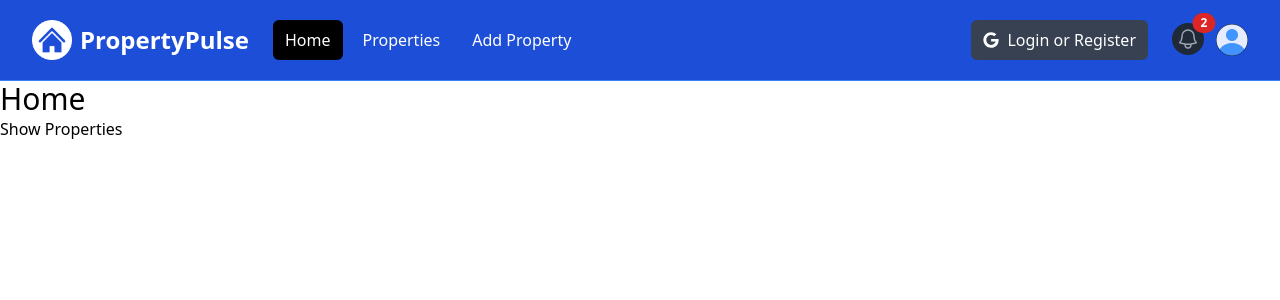
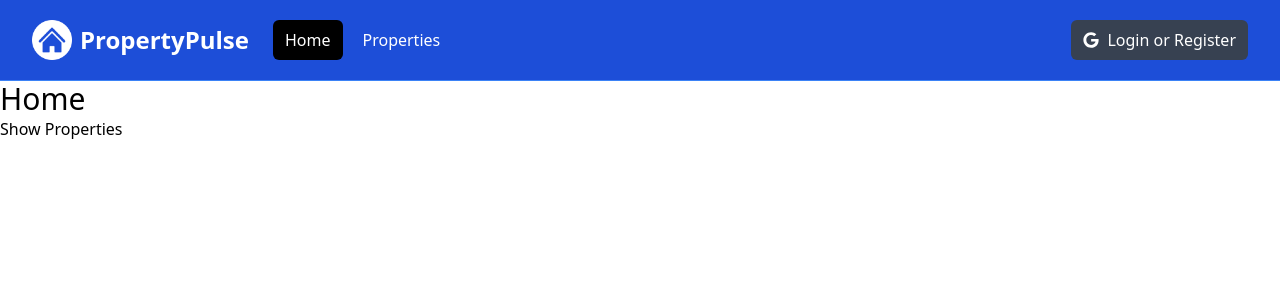
Before and after one commit to ShashwatHTS/Issue_tracker, a Next.js app in the folder property-pulse/: page / in a window 1280 px wide. Shown: the top 300 px of the page. Built offline with nearby package versions, Linux system fonts and the light colour scheme.

Commit message:
navbar navigation is done for now

```diff
--- a/property-pulse/components/Navbar.jsx
+++ b/property-pulse/components/Navbar.jsx
@@ -5,11 +5,15 @@
 import logo from "@/assets/images/logo-white.png"
 import profileDefault from "@/assets/images/profile.png"
 import { FaGoogle } from 'react-icons/fa'
+import { usePathname } from 'next/navigation'
 
 
 const Navbar = () => {
   const [isMobileMenuOpen, setIsMobileMenuOpen] = useState(false);
   const [isProfleMenuOpen, setIsProfileMenuOpen] = useState(false);
+  const [isLoggedIn, setIsLoggedIn] = useState(false);
+
+  const pathname = usePathname()
 
   return (
     <>
@@ -65,21 +69,24 @@
                 <div className="flex space-x-2">
                   <Link
                     href="/"
-                    className="text-white bg-black hover:bg-gray-900 hover:text-white rounded-md px-3 py-2"
+                    className={`${pathname === '/' ? `bg-black ` : ''}text-white hover:bg-gray-900 hover:text-white rounded-md px-3 py-2`}
                   >Home</Link>
                   <Link
                     href="/properties"
-                    className="text-white hover:bg-gray-900 hover:text-white rounded-md px-3 py-2"
+                    className={`${pathname === '/properties' ? `bg-black ` : ''}text-white hover:bg-gray-900 hover:text-white rounded-md px-3 py-2`}
                   >Properties</Link>
+                  {isLoggedIn && (
                     <Link
                       href="/properties/add"
-                    className="text-white hover:bg-gray-900 hover:text-white rounded-md px-3 py-2"
+                      className={`${pathname === '/properties/add' ? `bg-black ` : ''}text-white hover:bg-gray-900 hover:text-white rounded-md px-3 py-2`}
                     >Add Property</Link>
+                  )}
                 </div>
               </div>
             </div>
 
             {/* <!-- Right Side Menu (Logged Out) --> */}
+            {!isLoggedIn && (
               <div className="hidden md:block md:ml-6">
                 <div className="flex items-center">
                   <button
@@ -90,8 +97,10 @@
                   </button>
                 </div>
               </div>
+            )}
 
             {/* <!-- Right Side Menu (Logged In) --> */}
+            {isLoggedIn && (
               <div
                 className="absolute inset-y-0 right-0 flex items-center pr-2 md:static md:inset-auto md:ml-6 md:pr-0"
               >
@@ -148,7 +157,6 @@
 
                   {/* <!-- Profile dropdown --> */}
                   {isProfleMenuOpen && (
-
                     <div
                       id="user-menu"
                       className="absolute right-0 z-10 mt-2 w-48 origin-top-right rounded-md bg-white py-1 shadow-lg ring-1 ring-black ring-opacity-5 focus:outline-none"
@@ -184,6 +192,7 @@
                   )}
                 </div>
               </div>
+            )}
           </div>
         </div>
 
@@ -193,25 +202,28 @@
             <div className="space-y-1 px-2 pb-3 pt-2">
               <Link
                 href="/"
-                className="bg-gray-900 text-white block rounded-md px-3 py-2 text-base font-medium"
+                className={`${pathname === '/' ? 'bg-black ' : ''}hover:bg-gray-900 text-white block rounded-md px-3 py-2 text-base font-medium`}
               >Home</Link
               >
               <Link
                 href="/properties"
-                className="text-gray-300 hover:bg-gray-700 hover:text-white block rounded-md px-3 py-2 text-base font-medium"
+                className={`${pathname === '/properties' ? 'bg-black ' : ''}hover:bg-gray-900 text-white block rounded-md px-3 py-2 text-base font-medium"`}
               >Properties</Link
               >
+              {isLoggedIn && (
                 <Link
                   href="/properties/add"
-                className="text-gray-300 hover:bg-gray-700 hover:text-white block rounded-md px-3 py-2 text-base font-medium"
+                  className={`${pathname === '/properties/add' ? 'bg-black ' : ''}hover:bg-gray-900 text-white block rounded-md px-3 py-2 text-base font-medium`}
                 >Add Property</Link
                 >
+              )}
+              {!isLoggedIn && (
                 <button
                   className="flex items-center text-white bg-gray-700 hover:bg-gray-900 hover:text-white rounded-md px-3 py-2 my-4"
                 >
-                <FaGoogle className='text-white mr-2' />
                   <span>Login or Register</span>
                 </button>
+              )}
             </div>
           </div>
         )}
```
Lines whose indentation alone changed are shown as unchanged.
